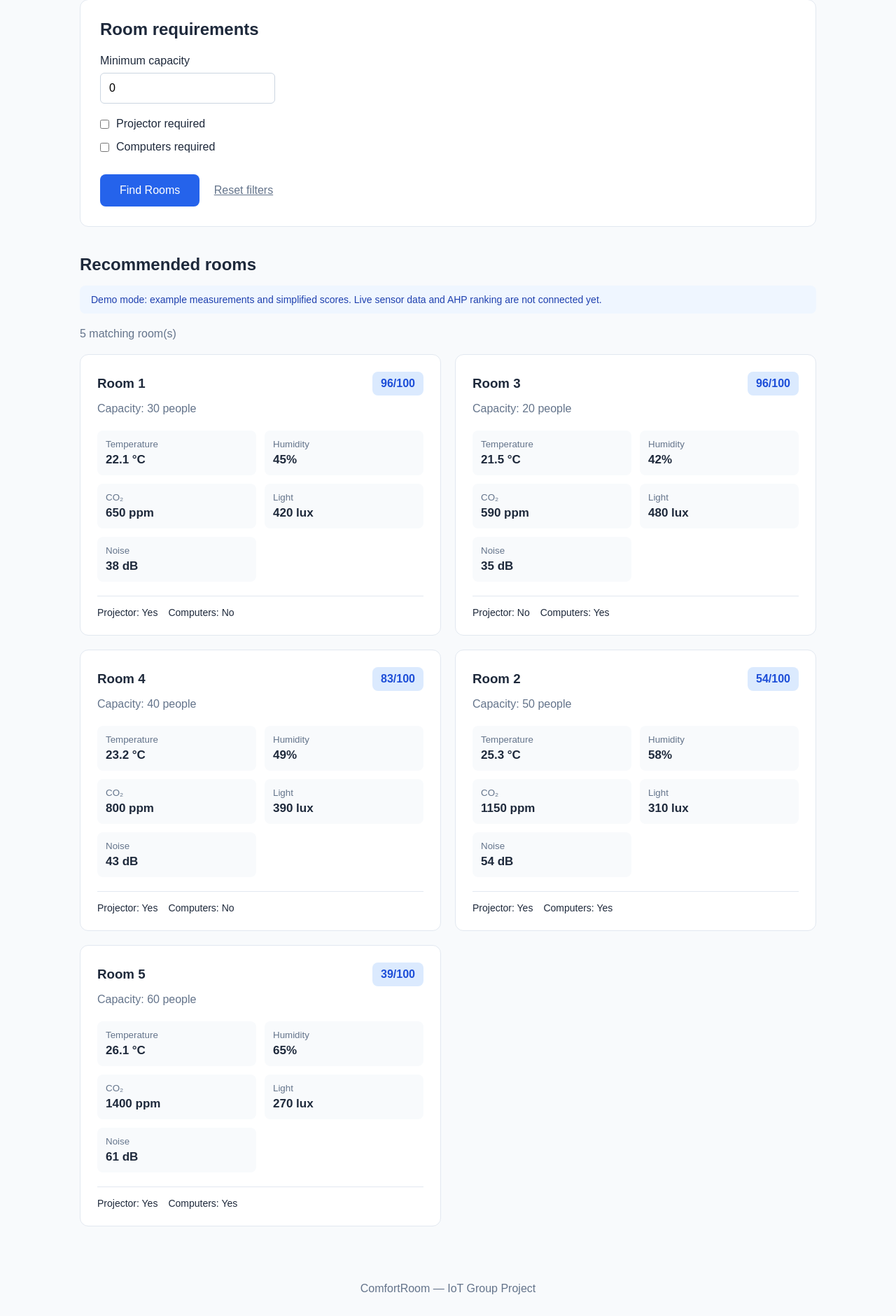
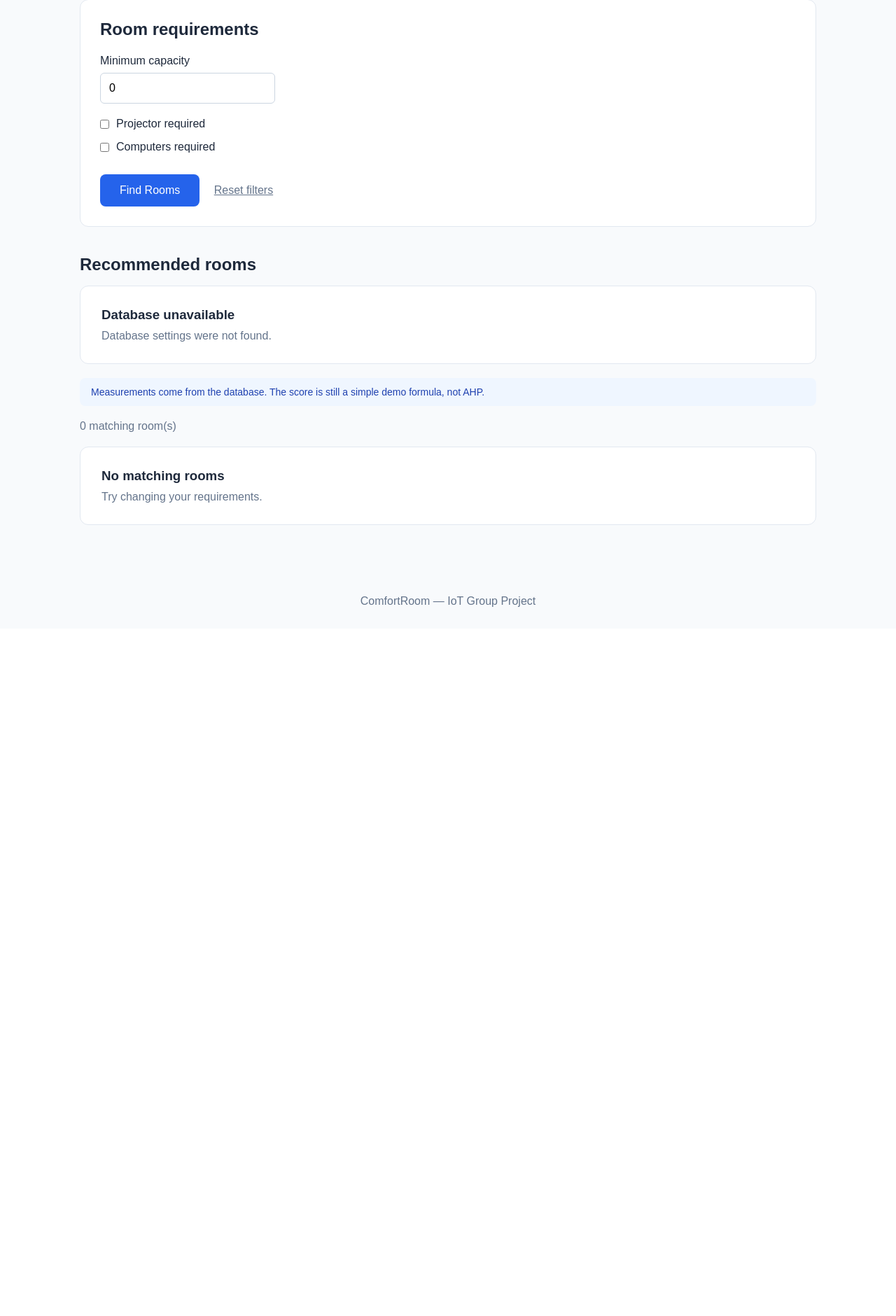
Before and after one commit to paulina-pvn/IOT-group-project, a PHP site: page /pages/find-room.php in a window 1280 px wide. Shown: the part 230-2110 px from the top of the page at 70% size. After the commit the page ends 1097 px from the top, so only its background shows below. Run offline with PHP 8.4, Linux system fonts and the light colour scheme.

Commit message:
Connect the Find a Room page to the sensor tables so it can run with PHP.

```diff
--- /dev/null
+++ b/src/db.php
@@ -0,0 +1,56 @@
+<?php
+
+function database_url(): string
+{
+    $path = dirname(__DIR__) . '/.env';
+    if (!is_readable($path)) {
+        throw new RuntimeException('Database settings were not found.');
+    }
+
+    foreach (file($path, FILE_IGNORE_NEW_LINES) as $line) {
+        if (str_starts_with($line, 'DATABASE_URL=')) {
+            return trim(substr($line, strlen('DATABASE_URL=')), "\"'");
+        }
+    }
+
+    throw new RuntimeException('Database settings were not found.');
+}
+
+function db_rows(string $query, array $params = []): array
+{
+    $databaseUrl = database_url();
+    $parts = parse_url($databaseUrl);
+    $host = preg_replace('/^[^.]+\./', 'api.', $parts['host']);
+
+    $body = json_encode([
+        'query' => $query,
+        'params' => $params,
+    ]);
+
+    $handle = curl_init("https://{$host}/sql");
+    curl_setopt_array($handle, [
+        CURLOPT_POST => true,
+        CURLOPT_POSTFIELDS => $body,
+        CURLOPT_RETURNTRANSFER => true,
+        CURLOPT_HTTPHEADER => [
+            'Content-Type: application/json',
+            'Neon-Connection-String: ' . $databaseUrl,
+        ],
+    ]);
+
+    $response = curl_exec($handle);
+    $status = curl_getinfo($handle, CURLINFO_HTTP_CODE);
+    $error = curl_error($handle);
+    curl_close($handle);
+
+    if ($response === false || $status >= 400) {
+        throw new RuntimeException('The database could not be reached.');
+    }
+
+    $decoded = json_decode($response, true);
+    if (!is_array($decoded) || !isset($decoded['rows'])) {
+        throw new RuntimeException('The database returned an unexpected response.');
+    }
+
+    return $decoded['rows'];
+}
--- a/src/pages/find-room.php
+++ b/src/pages/find-room.php
@@ -1,67 +1,51 @@
 
 <?php
-// Temporary room data for frontend development.
-// These values are examples, not live sensor readings.
-ini_set('display_errors',1);
+ini_set('display_errors', 1);
 error_reporting(E_ALL);
 
-$rooms = [
-    [
-        'name' => 'Room 1',
-        'capacity' => 30,
-        'projector' => true,
-        'computers' => false,
-        'temperature' => 22.1,
-        'humidity' => 45,
-        'co2' => 650,
-        'light' => 420,
-        'noise' => 38
-    ],
-    [
-        'name' => 'Room 2',
-        'capacity' => 50,
-        'projector' => true,
-        'computers' => true,
-        'temperature' => 25.3,
-        'humidity' => 58,
-        'co2' => 1150,
-        'light' => 310,
-        'noise' => 54
-    ],
-    [
-        'name' => 'Room 3',
-        'capacity' => 20,
-        'projector' => false,
-        'computers' => true,
-        'temperature' => 21.5,
-        'humidity' => 42,
-        'co2' => 590,
-        'light' => 480,
-        'noise' => 35
-    ],
-    [
-        'name' => 'Room 4',
-        'capacity' => 40,
-        'projector' => true,
-        'computers' => false,
-        'temperature' => 23.2,
-        'humidity' => 49,
-        'co2' => 800,
-        'light' => 390,
-        'noise' => 43
-    ],
-    [
-        'name' => 'Room 5',
-        'capacity' => 60,
-        'projector' => true,
-        'computers' => true,
-        'temperature' => 26.1,
-        'humidity' => 65,
-        'co2' => 1400,
-        'light' => 270,
-        'noise' => 61
-    ]
-];
+require dirname(__DIR__) . '/db.php';
+
+$databaseError = null;
+$rooms = [];
+
+try {
+    $rows = db_rows(
+        'SELECT r.name,
+                r.seating_capacity AS capacity,
+                r.videoprojector AS projector,
+                (r.computers > 0) AS computers,
+                round(s.temperature::numeric, 1) AS temperature,
+                round(s.humidity::numeric, 0) AS humidity,
+                round(s.co2::numeric, 0) AS co2,
+                round(s.light::numeric, 0) AS light,
+                round(s.sound::numeric, 0) AS noise
+         FROM sensor_rooms r
+         JOIN LATERAL (
+             SELECT temperature, humidity, co2, light, sound
+             FROM sensor_readings
+             WHERE room_name = r.name
+             ORDER BY measured_at DESC
+             LIMIT 1
+         ) s ON true
+         ORDER BY r.name'
+    );
+
+    foreach ($rows as $row) {
+        $rooms[] = [
+            'name' => $row['name'],
+            'capacity' => (int) $row['capacity'],
+            'projector' => in_array($row['projector'], [true, 't', 'true', '1', 1], true),
+            'computers' => in_array($row['computers'], [true, 't', 'true', '1', 1], true),
+            'temperature' => (float) $row['temperature'],
+            'humidity' => (float) $row['humidity'],
+            'co2' => (float) $row['co2'],
+            'light' => (float) $row['light'],
+            'noise' => (float) $row['noise'],
+        ];
+    }
+} catch (RuntimeException $exception) {
+    $databaseError = $exception->getMessage();
+}
 
 // Simple illustrative score for testing the interface.
 // The final AHP decision engine will replace this.
@@ -178,9 +162,15 @@ usort($results, function ($a, $b) {
     <section class="room-results">
         <h2>Recommended rooms</h2>
 
+        <?php if ($databaseError !== null): ?>
+            <div class="empty-results">
+                <h3>Database unavailable</h3>
+                <p><?= htmlspecialchars($databaseError) ?></p>
+            </div>
+        <?php endif; ?>
+
         <p class="demo-notice">
-            Demo mode: example measurements and simplified scores.
-            Live sensor data and AHP ranking are not connected yet.
+            Measurements come from the database. The score is still a simple demo formula, not AHP.
         </p>
 
         <p class="results-count">
```
Also changed, not shown: db/schema.sql (added, +49 -0 lines), 2 other files.
